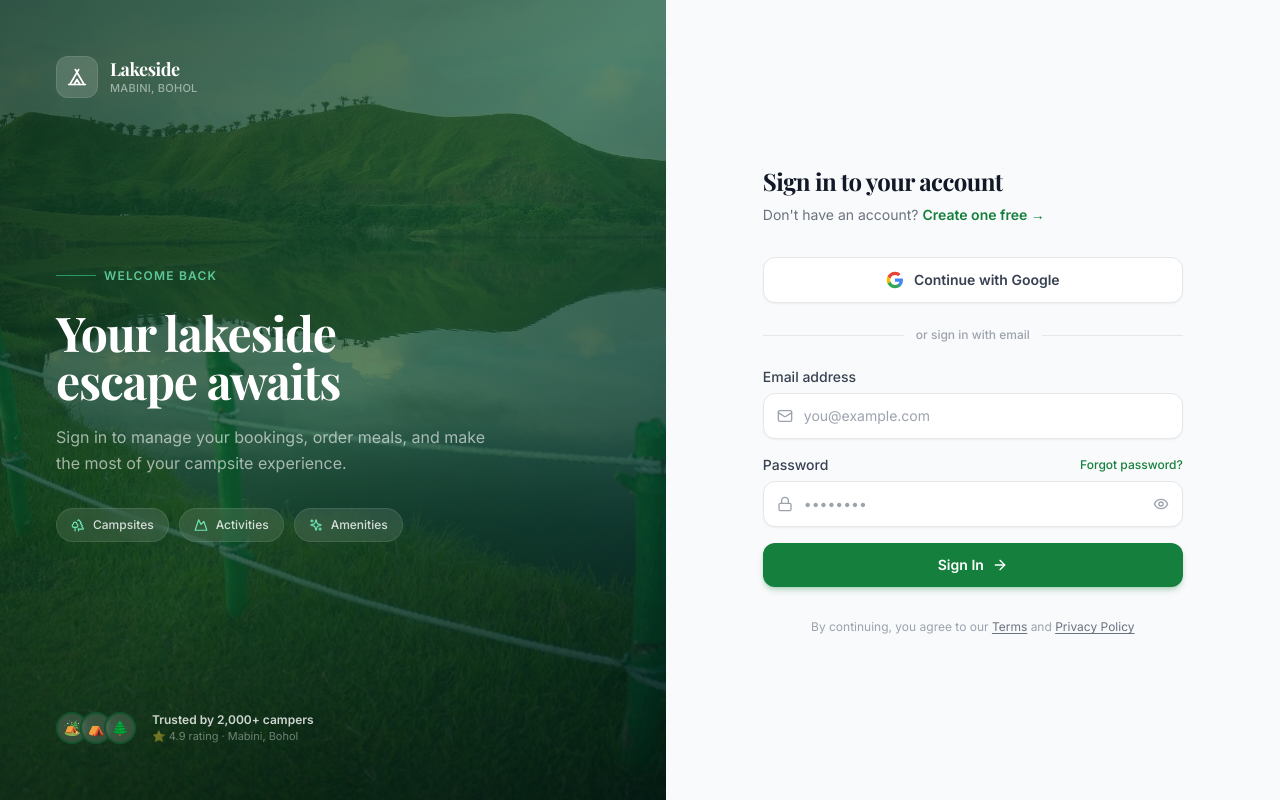
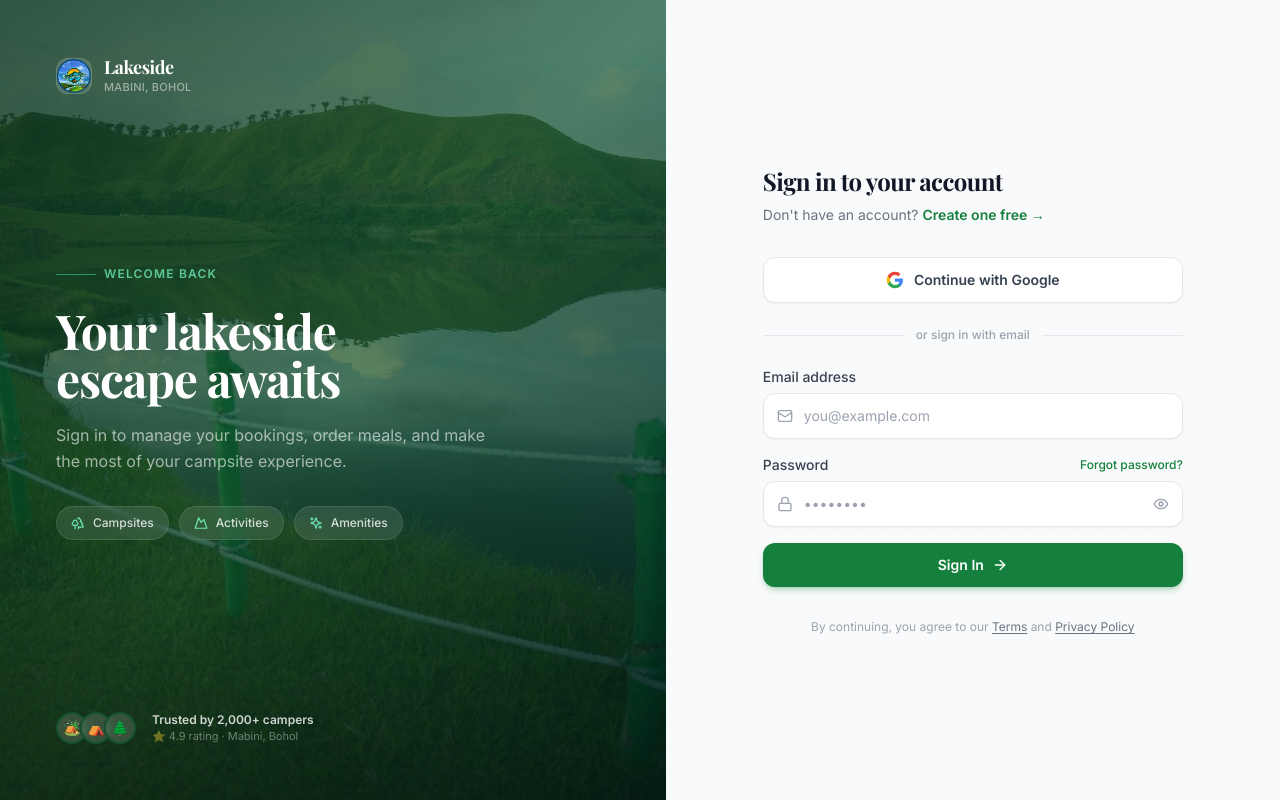
Before and after one commit to Recheese04/Lakeside-Campsite-Booking-System, a React (Vite) app in the folder frontend/: page /login in a window 1280 px wide. Built offline with nearby package versions, Linux system fonts and the light colour scheme; no server answers.

Commit message:
feat: replace icon placeholders with campsite logo image

```diff
--- a/frontend/src/components/CamperLayout.tsx
+++ b/frontend/src/components/CamperLayout.tsx
@@ -1,8 +1,9 @@
 import { useState, type ReactNode } from 'react';
 import { motion, AnimatePresence } from 'framer-motion';
-import { LogOut, Menu, X, Tent, ChevronDown, Bell, Settings, Shield } from 'lucide-react';
+import { LogOut, Menu, X, ChevronDown, Bell, Settings } from 'lucide-react';
 import { useAuth } from '../context/AuthContext';
 import { useNavigate } from 'react-router-dom';
+import campsiteLogo from '../images/campsitelogo.png';
 
 interface NavItem {
     id: string;
@@ -47,8 +48,8 @@ export default function CamperLayout({ navItems, sectionComponents, variant = 'u
         <aside className={`${mobile ? 'flex' : 'hidden lg:flex'} flex-col w-72 h-screen bg-gradient-to-b ${theme.sidebar} text-white`}>
             {/* Logo */}
             <div className="flex items-center gap-3 px-6 py-5 border-b border-white/10 flex-shrink-0">
-                <div className="p-2 bg-white/15 rounded-xl">
-                    {isAdmin ? <Shield className="w-5 h-5 text-white" /> : <Tent className="w-5 h-5 text-white" />}
+                <div className="w-9 h-9 rounded-xl overflow-hidden bg-white/15 flex-shrink-0">
+                    <img src={campsiteLogo} alt="Lakeside" className="w-full h-full object-cover" />
                 </div>
                 <div>
                     <p className="font-bold text-sm leading-tight">{isAdmin ? 'Lakeside Admin' : 'Lakeside'}</p>
--- a/frontend/src/features/auth/pages/LoginPage.tsx
+++ b/frontend/src/features/auth/pages/LoginPage.tsx
@@ -4,6 +4,7 @@ import { Link, useNavigate } from 'react-router-dom';
 import { Mail, Lock, ArrowRight, Eye, EyeOff, Tent, Trees, Mountain, Sparkles } from 'lucide-react';
 import { useAuth } from '../../../context/AuthContext';
 import authimage from '../../../images/caro2.jpg';
+import campsiteLogo from '../../../images/campsitelogo.png';
 
 const GoogleIcon = () => (
     <svg width="18" height="18" viewBox="0 0 24 24" fill="none" xmlns="http://www.w3.org/2000/svg">
@@ -87,8 +88,8 @@ const LoginPage: React.FC = () => {
                 <div className="relative z-10 flex flex-col justify-between p-10 xl:p-14 w-full">
                     {/* Logo */}
                     <Link to="/" className="flex items-center gap-3 group">
-                        <div className="p-2.5 bg-white/15 backdrop-blur-md rounded-xl border border-white/10 group-hover:bg-white/25 transition-all">
-                            <Tent className="w-5 h-5 text-white" />
+                        <div className="w-9 h-9 rounded-xl overflow-hidden bg-white/15 backdrop-blur-md border border-white/10 group-hover:bg-white/25 transition-all">
+                            <img src={campsiteLogo} alt="Lakeside" className="w-full h-full object-cover" />
                         </div>
                         <div>
                             <p className="font-bold text-white text-lg leading-tight tracking-tight" style={{ fontFamily: "'Playfair Display', serif" }}>Lakeside</p>
@@ -179,8 +180,8 @@ const LoginPage: React.FC = () => {
                 >
                     {/* Mobile logo */}
                     <Link to="/" className="lg:hidden flex items-center gap-3 mb-6 justify-center">
-                        <div className="p-2 bg-green-700/20 rounded-xl border border-green-600/30">
-                            <Tent className="w-5 h-5 text-green-700" />
+                        <div className="w-9 h-9 rounded-xl overflow-hidden bg-green-700/20 border border-green-600/30">
+                            <img src={campsiteLogo} alt="Lakeside" className="w-full h-full object-cover" />
                         </div>
                         <span className="font-bold text-gray-900 text-lg tracking-tight" style={{ fontFamily: "'Playfair Display', serif" }}>Lakeside</span>
                     </Link>
```
Also changed, not shown: frontend/src/images/campsitelogo.png (added).
